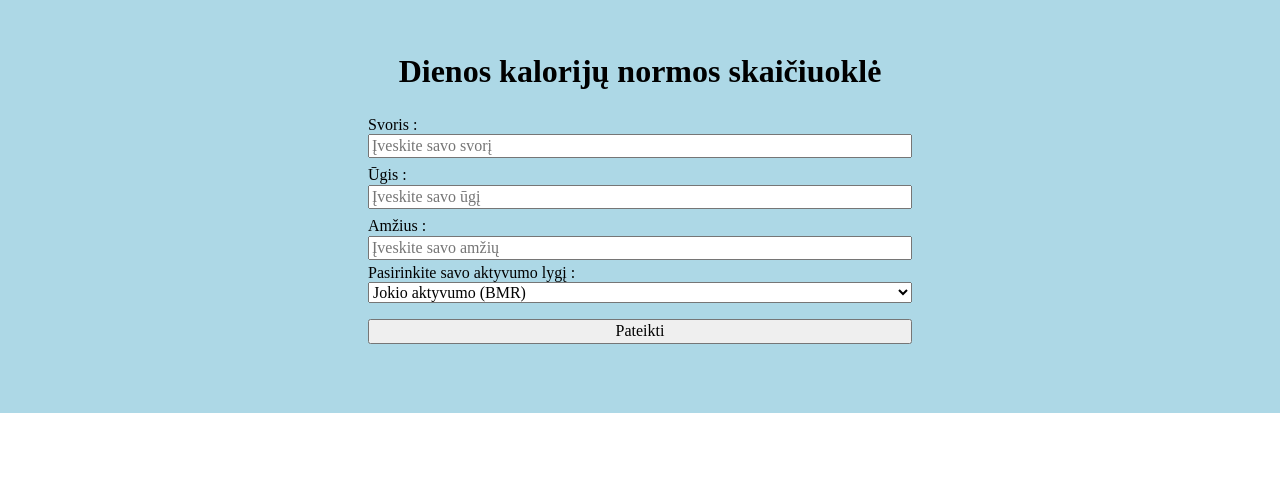
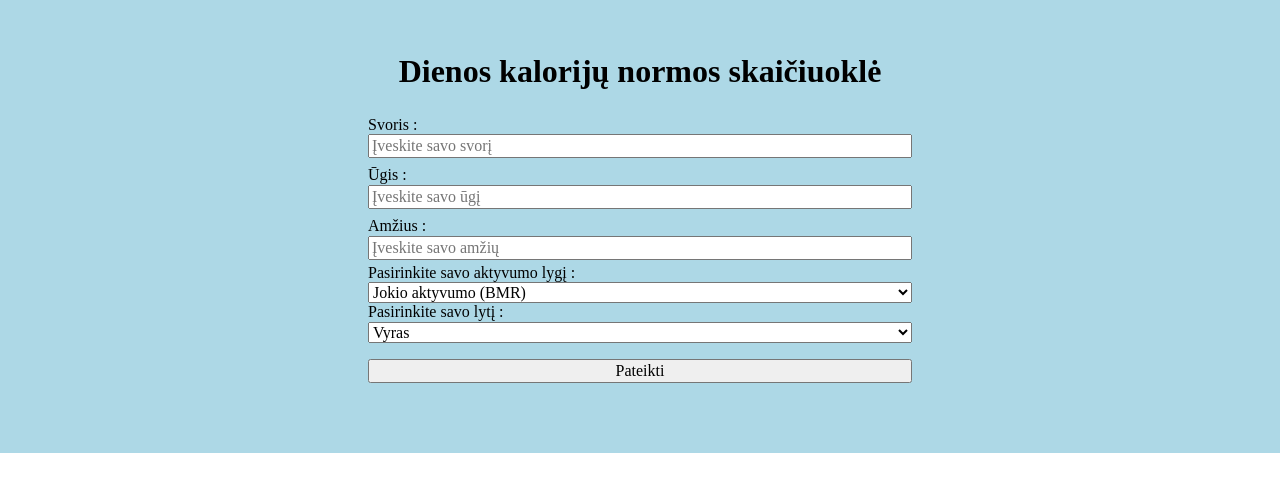
Before and after one commit to LukasKliukas/Calories-calculator-v1, a React (Create React App) app: page / in a window 1280 px wide. Shown: the top 492 px of the page. Built offline with nearby package versions, Linux system fonts and the light colour scheme; the HTML template or start-up script is replaced by a standard one.

Commit message:
Added gender option

```diff
--- a/src/components/pages/MainPage.jsx
+++ b/src/components/pages/MainPage.jsx
@@ -21,15 +21,15 @@ const MainPage = () => {
     function caloriesCounterBMR() {
       let totalCal = 0;
 
-      // if (gender === male) {
-      //   totalCal =
-      //     10 * myData.weight + 6.25 * myData.height - 5 * myData.age + 5;
-      // } else {
-      //   totalCal =
-      //     10 * myData.weight + 6.25 * myData.height - 5 * myData.age - 161;
-      // }
+      if (gender === 'male') {
+        totalCal =
+          10 * myData.weight + 6.25 * myData.height - 5 * myData.age + 5;
+      } else {
+        totalCal =
+          10 * myData.weight + 6.25 * myData.height - 5 * myData.age - 161;
+      }
 
-      totalCal = 10 * myData.weight + 6.25 * myData.height - 5 * myData.age + 5;
+      // totalCal = 10 * myData.weight + 6.25 * myData.height - 5 * myData.age + 5;
       return totalCal;
     }
 
@@ -47,6 +47,9 @@ const MainPage = () => {
 
   function handleChange(event) {
     setActivity(event.target.value);
+  }
+  function handleChangeForGender(event) {
+    setGender(event.target.value);
   }
 
   return (
@@ -105,6 +108,16 @@ const MainPage = () => {
             darbas kasdien
           </option>
         </select>
+        <label htmlFor='gender'>Pasirinkite savo lytį :</label>
+        <select
+          name='gender'
+          id='gender'
+          value={gender}
+          onChange={handleChangeForGender}
+        >
+          <option value='male'>Vyras</option>
+          <option value='female'>Moteris</option>
+        </select>
         <S.Button>Pateikti</S.Button>
       </S.Form>
       <S.CaloriesResultH1>
```
